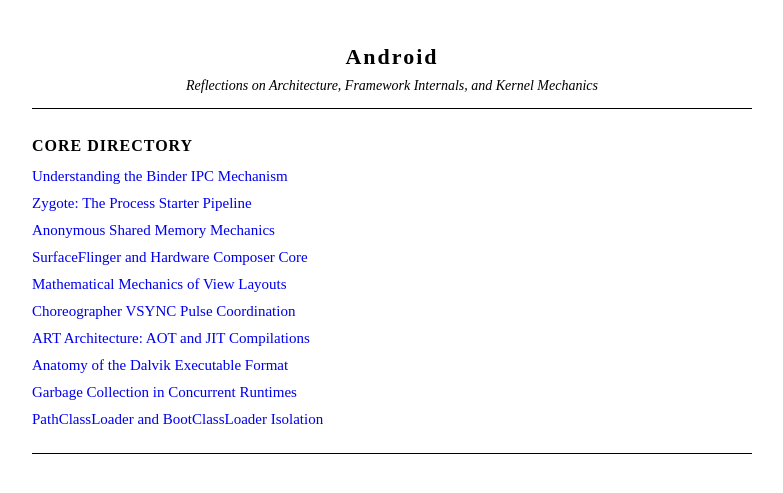
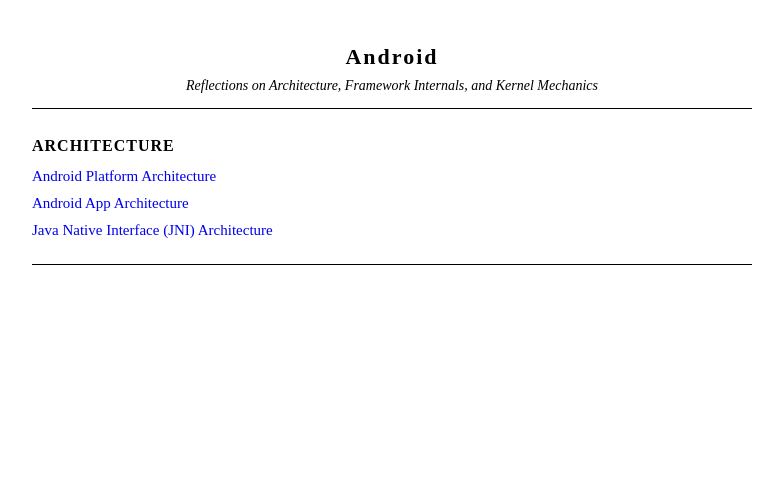
Before and after one commit to michaelrobertobrien/engineering-android, a Jekyll site: the page built from index.md, in a window 1280 px wide. Shown: the top 493 px of the page, without its empty margins (248-1031 px from the left). Built offline with Jekyll 4.4.1, drawn with Linux system fonts in a browser that asks for light colours.

Commit message:
Update index.md

```diff
--- a/index.md
+++ b/index.md
@@ -7,18 +7,11 @@
 <div class="subheader">Reflections on Architecture, Framework Internals, and Kernel Mechanics</div>
 <hr>
 
-<div class="section-title">Core Directory</div>
+<div class="section-title">Architecture</div>
 <div class="link-matrix" style="line-height: 1.8;">
-    <a href="/framework/binder-ipc.html">Understanding the Binder IPC Mechanism</a><br>
-    <a href="/framework/zygote-process.html">Zygote: The Process Starter Pipeline</a><br>
-    <a href="/framework/ashmem.html">Anonymous Shared Memory Mechanics</a><br>
-    <a href="/ui/surface-flinger.html">SurfaceFlinger and Hardware Composer Core</a><br>
-    <a href="/ui/view-lifecycle.html">Mathematical Mechanics of View Layouts</a><br>
-    <a href="/ui/choreographer.html">Choreographer VSYNC Pulse Coordination</a><br>
-    <a href="/runtime/art-vs-dalvik.html">ART Architecture: AOT and JIT Compilations</a><br>
-    <a href="/runtime/dex-format.html">Anatomy of the Dalvik Executable Format</a><br>
-    <a href="/runtime/garbage-collection.html">Garbage Collection in Concurrent Runtimes</a><br>
-    <a href="/runtime/class-loading.html">PathClassLoader and BootClassLoader Isolation</a><br>
+    <a href="/framework/binder-ipc.html">Android Platform Architecture</a><br>
+    <a href="/framework/zygote-process.html">Android App Architecture</a><br>
+    <a href="/framework/ashmem.html">Java Native Interface (JNI) Architecture</a><br>
 </div>
 
 <hr>
```
